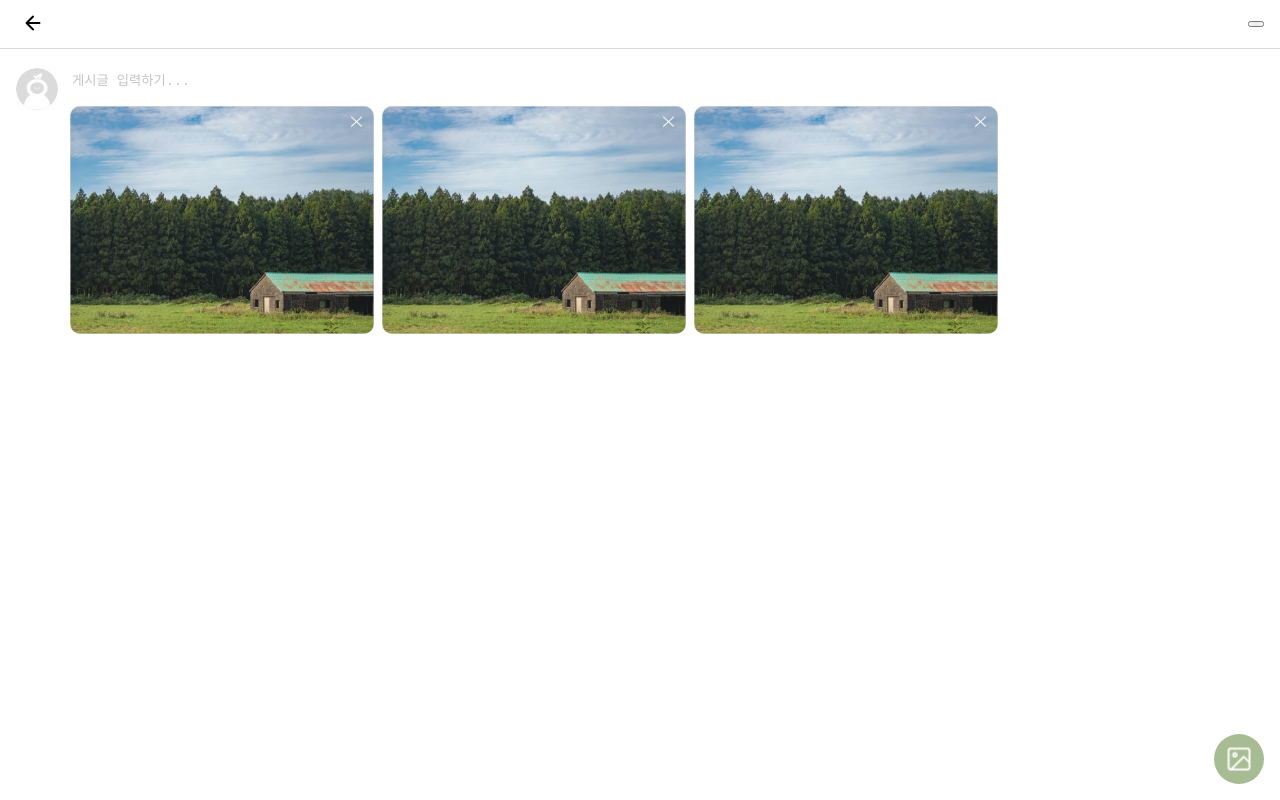
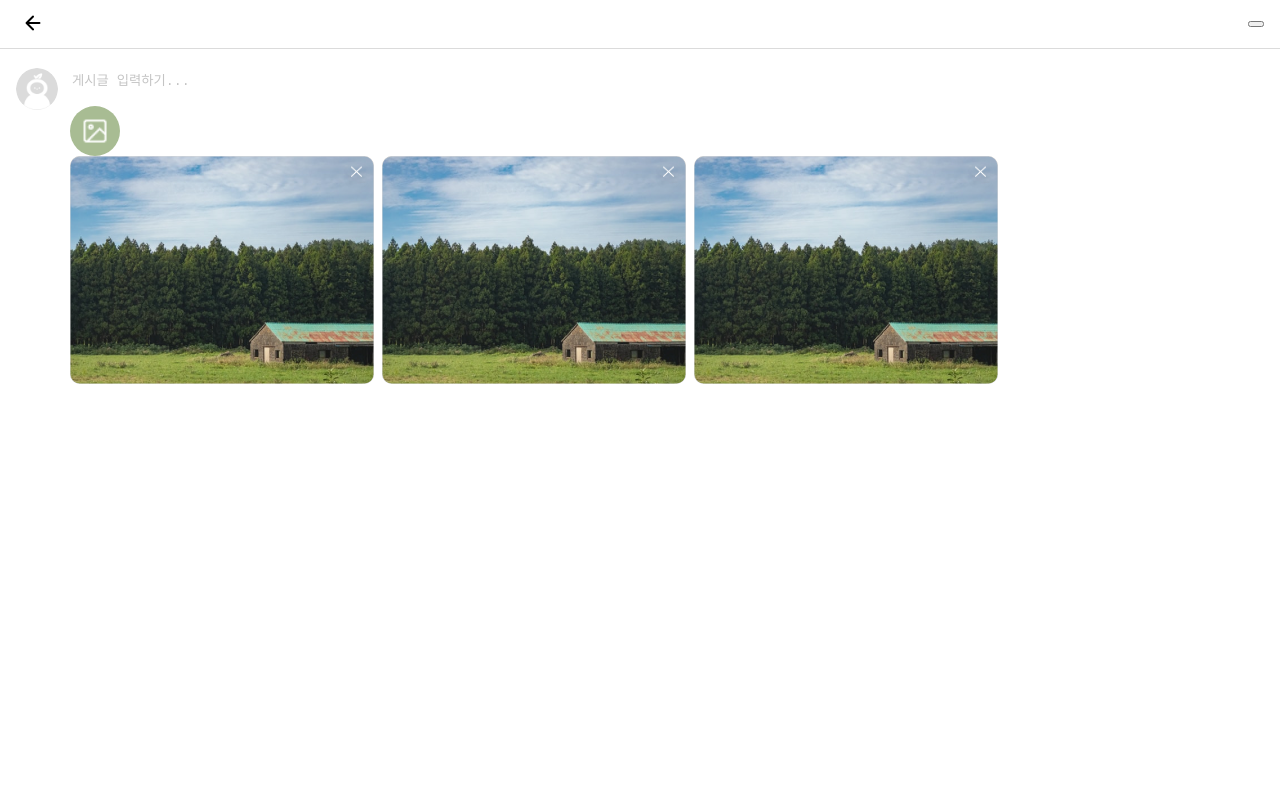
Before and after one commit to 17ANT/INATON, a React (Create React App) app: page /postupload in a window 1280 px wide. Built offline with nearby package versions, Linux system fonts and the light colour scheme.

Commit message:
UploadButton 컴포넌트 생성

```diff
--- /dev/null
+++ b/src/components/uploadButton/UploadButton.jsx
@@ -0,0 +1,23 @@
+import React from 'react';
+import styled from 'styled-components';
+
+const UploadButtonBox = styled.label`
+    width: ${(props) => props.size};
+    height: ${(props) => props.size};
+    display: block;
+    border-radius: 50%;
+
+    background: url('/assets/icon/icon-upload.png') no-repeat center/ ${(props) => props.radius};
+    background-color: ${(props) => props.bg};
+
+    cursor: pointer;
+`;
+
+export default function UploadButton({ radius, size, bg, id }) {
+    return (
+        <UploadButtonBox htmlFor={id} radius={radius} size={size} bg={bg}>
+            <span className="sr-only">이미지 업로드</span>
+            <input type="file" id="imgUpload" className={`id sr-only`} />
+        </UploadButtonBox>
+    );
+}
--- a/src/pages/postUpload/PostUpload.jsx
+++ b/src/pages/postUpload/PostUpload.jsx
@@ -1,6 +1,7 @@
 import React, { useRef } from 'react';
 import styled from 'styled-components';
 import UploadHeader from '../../components/header/UploadHeader';
+import UploadButton from '../../components/uploadButton/UploadButton';
 
 const Header = styled.div`
     width: 100%;
@@ -44,19 +45,12 @@ const TextForm = styled.textarea`
     }
 `;
 
-const ImageButton = styled.label`
-  position: fixed;
-  bottom: 16px;
-  right: 16px;
-  width: 50px;
-  height: 50px;
-  display: block;
-  border-radius: 50%;
-
-  background: url('/assets/icon/icon-upload.png') no-repeat center/28px 28px
-    var(--main-color);
-  cursor: pointer;
-`;
+// styled(UploadButton)`
+//     outline: 3px solid red;
+//     position: fixed;
+//     bottom: 16px;
+//     right: 16px;
+// `;
 
 const ImageList = styled.ul`
     max-width: 520px;
@@ -82,8 +76,7 @@ const ImageItem = styled.li`
         width: 22px;
         height: 22px;
         border: none;
-    background: url('/assets/icon/icon-delete.png') no-repeat center/22px 22px
-      transparent;
+        background: url('/assets/icon/icon-delete.png') no-repeat center/22px 22px transparent;
         filter: drop-shadow(0px 4px 4px rgba(0, 0, 0, 0.25));
         cursor: pointer;
     }
@@ -115,10 +108,12 @@ export default function PostUpload() {
                             rows={1}
                             onChange={handleResize}
                         ></TextForm>
-            <ImageButton htmlFor="imgUpload">
+                        <UploadButton radius="28px" size="50px" bg="var(--main-color)"></UploadButton>
+
+                        {/* <ImageButton htmlFor="imgUpload">
                             <span className="sr-only">이미지 업로드</span>
                         </ImageButton>
-            <input type="file" id="imgUpload" className="sr-only" />
+                        <input type="file" id="imgUpload" className="sr-only" /> */}
                     </PostUploadForm>
                     <ImageList>
                         <ImageItem>
```
Lines whose indentation alone changed are shown as unchanged.
